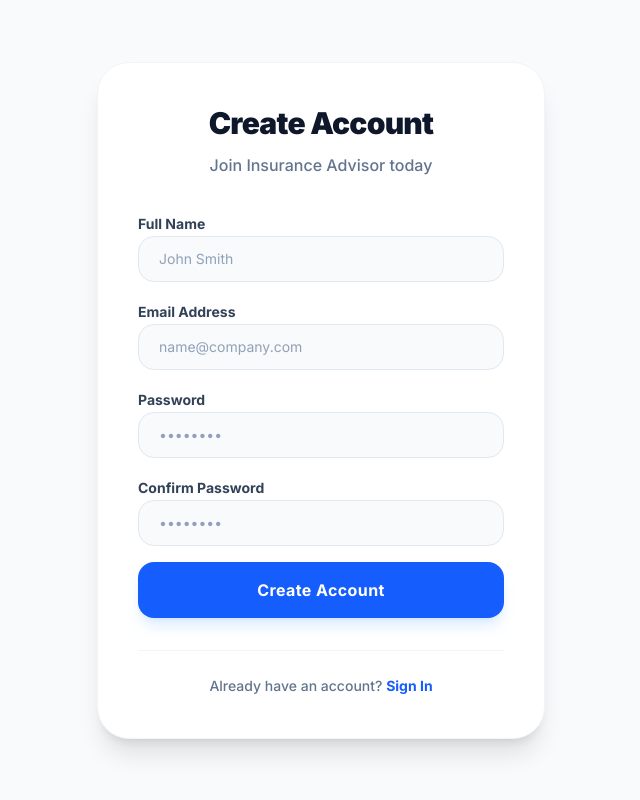
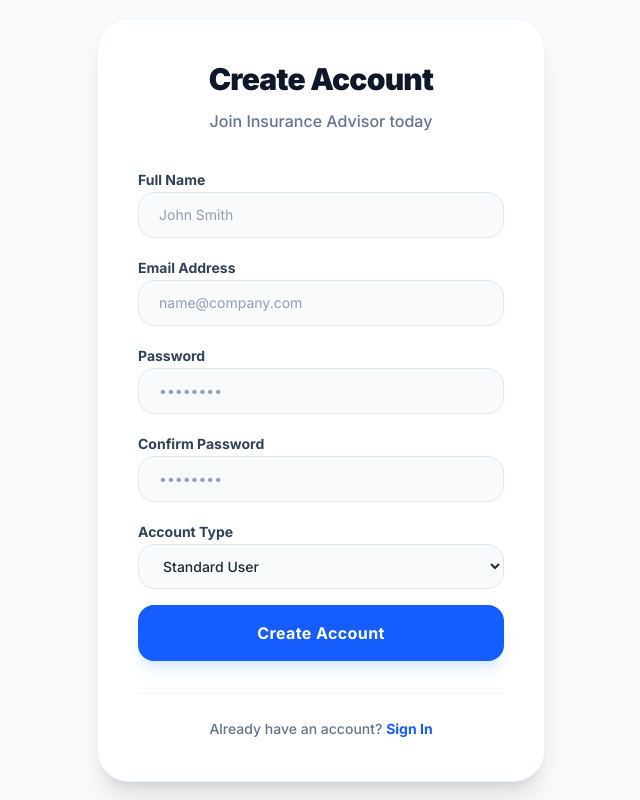
Before and after one commit to Gulhane-Shivani/Insurance_Advisor, a React (Vite) app: page /register in a window 1280 px wide. Shown: the whole page, without its empty margins (319-959 px from the left). Built offline with nearby package versions, Linux system fonts and the light colour scheme.

Commit message:
CSR dashboard with modular renewal, communication, ticketing, and authentication modules

```diff
--- a/src/App.tsx
+++ b/src/App.tsx
@@ -33,7 +33,7 @@ import AdminDashboard from './app/admin/AdminDashboard';
 import AdminUsers from './app/admin/AdminUsers';
 import AdminInsurance from './app/admin/AdminInsurance';
 import AgentDashboard from './app/agent_dashboard/page';
-import CSRDashboard from './app/csr_dashboard/page';
+import CSRDashboard from './app/csr_dashboard/CSRDashboard';
 
 const App: React.FC = () => {
   return (
--- a/src/app/CSR_dashboard/index.ts
+++ /dev/null
@@ -1 +0,0 @@
-export { default as CSRDashboard } from './page';
--- a/src/app/CSR_dashboard/index.tsx
+++ /dev/null
@@ -1 +0,0 @@
-export { default } from './page';
--- a/src/app/auth/LoginPage.tsx
+++ b/src/app/auth/LoginPage.tsx
@@ -20,10 +20,18 @@ const LoginPage: React.FC = () => {
     try {
       const userData = await login(formData);
       toast.success('Logged in successfully!');
-      if (userData && userData.role === 'admin') {
-        navigate('/admin/dashboard');
-      } else {
-        navigate('/dashboard');
+      if (userData) {
+        if (userData.role === 'super_admin') {
+          navigate('/super_admin');
+        } else if (userData.role === 'admin') {
+          navigate('/admin/dashboard');
+        } else if (userData.role === 'agent') {
+          navigate('/agent_dashboard');
+        } else if (userData.role === 'csr') {
+          navigate('/csr_dashboard');
+        } else {
+          navigate('/dashboard');
+        }
       }
     } catch (error: any) {
       const errorMsg = error.response?.data?.detail || 'Invalid email or password';
--- a/src/app/auth/RegisterPage.tsx
+++ b/src/app/auth/RegisterPage.tsx
@@ -9,13 +9,14 @@ const RegisterPage: React.FC = () => {
     full_name: '',
     email: '',
     password: '',
-    confirm_password: ''
+    confirm_password: '',
+    role: 'user'
   });
   const [loading, setLoading] = useState(false);
   const { register } = useAuth();
   const navigate = useNavigate();
 
-  const handleChange = (e: React.ChangeEvent<HTMLInputElement>) => {
+  const handleChange = (e: React.ChangeEvent<HTMLInputElement | HTMLSelectElement>) => {
     setFormData({ ...formData, [e.target.name]: e.target.value });
   };
 
@@ -104,6 +105,23 @@ const RegisterPage: React.FC = () => {
             />
           </div>
 
+          <div className="space-y-1.5">
+            <label className="text-sm font-bold text-slate-700">Account Type</label>
+            <select
+              name="role"
+              value={formData.role}
+              onChange={handleChange}
+              className="w-full px-5 py-3 bg-slate-50 border border-slate-200 rounded-2xl focus:ring-2 focus:ring-blue-500/10 focus:border-blue-500 outline-none transition-all text-sm font-medium"
+              disabled={loading}
+            >
+              <option value="user">Standard User</option>
+              <option value="agent">Insurance Agent</option>
+              <option value="csr">Customer Support (CSR)</option>
+              <option value="admin">Administrator</option>
+              <option value="super_admin">Super Admin</option>
+            </select>
+          </div>
+
           <button
             type="submit"
             disabled={loading}
--- a/src/services/api.ts
+++ b/src/services/api.ts
@@ -1,7 +1,8 @@
 /* src/services/api.ts */
 import axios from 'axios';
 
-const API_URL = 'https://insurance-advisor-backend-8k0e.onrender.com';
+//const API_URL = 'https://insurance-advisor-backend-8k0e.onrender.com';
+const API_URL = 'http://127.0.0.1:8000';
 
 const api = axios.create({
   baseURL: API_URL,
```
Also changed, not shown: src/app/CSR_dashboard/CSRDashboard.tsx (renamed from src/app/CSR_dashboard/page.tsx).
